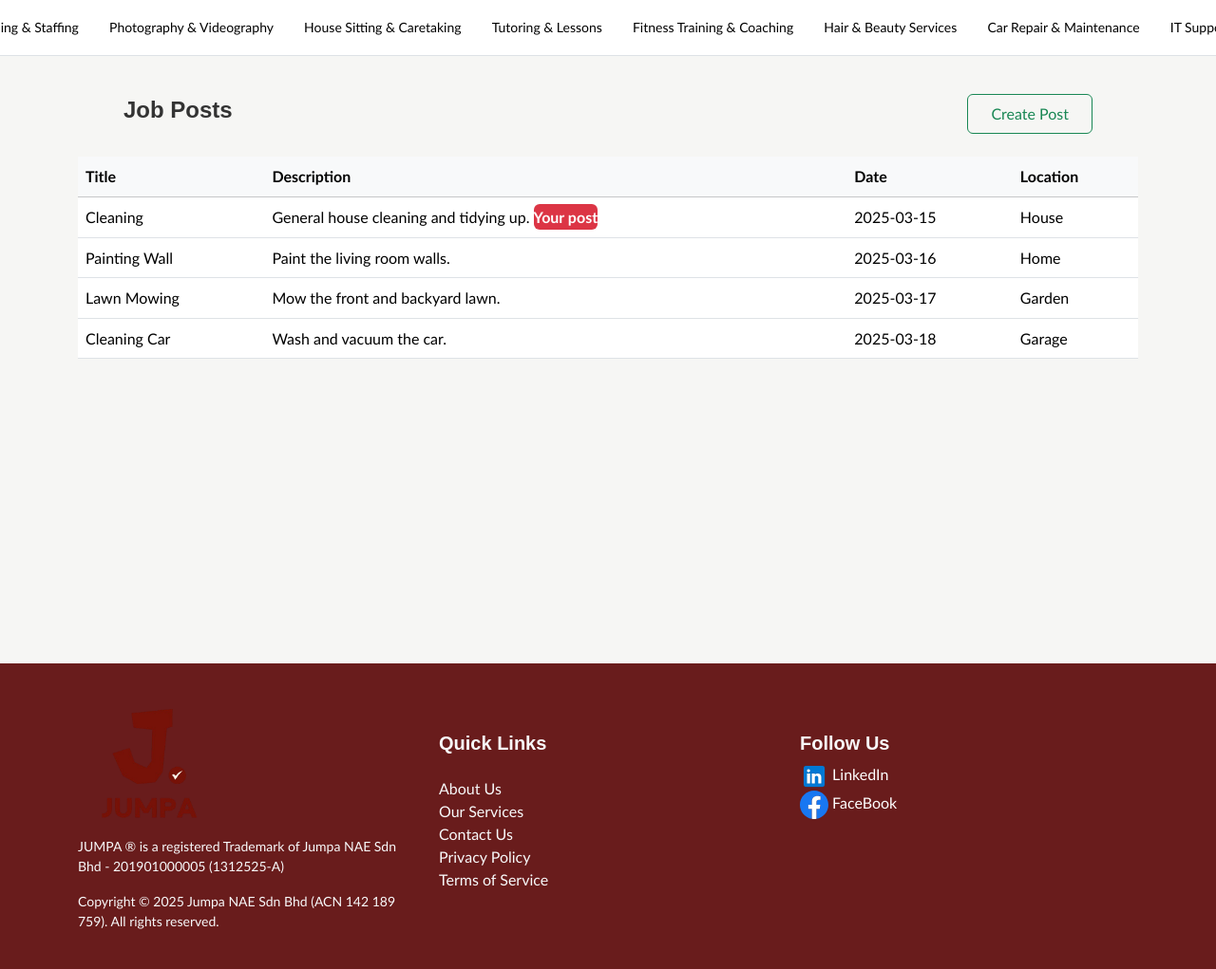
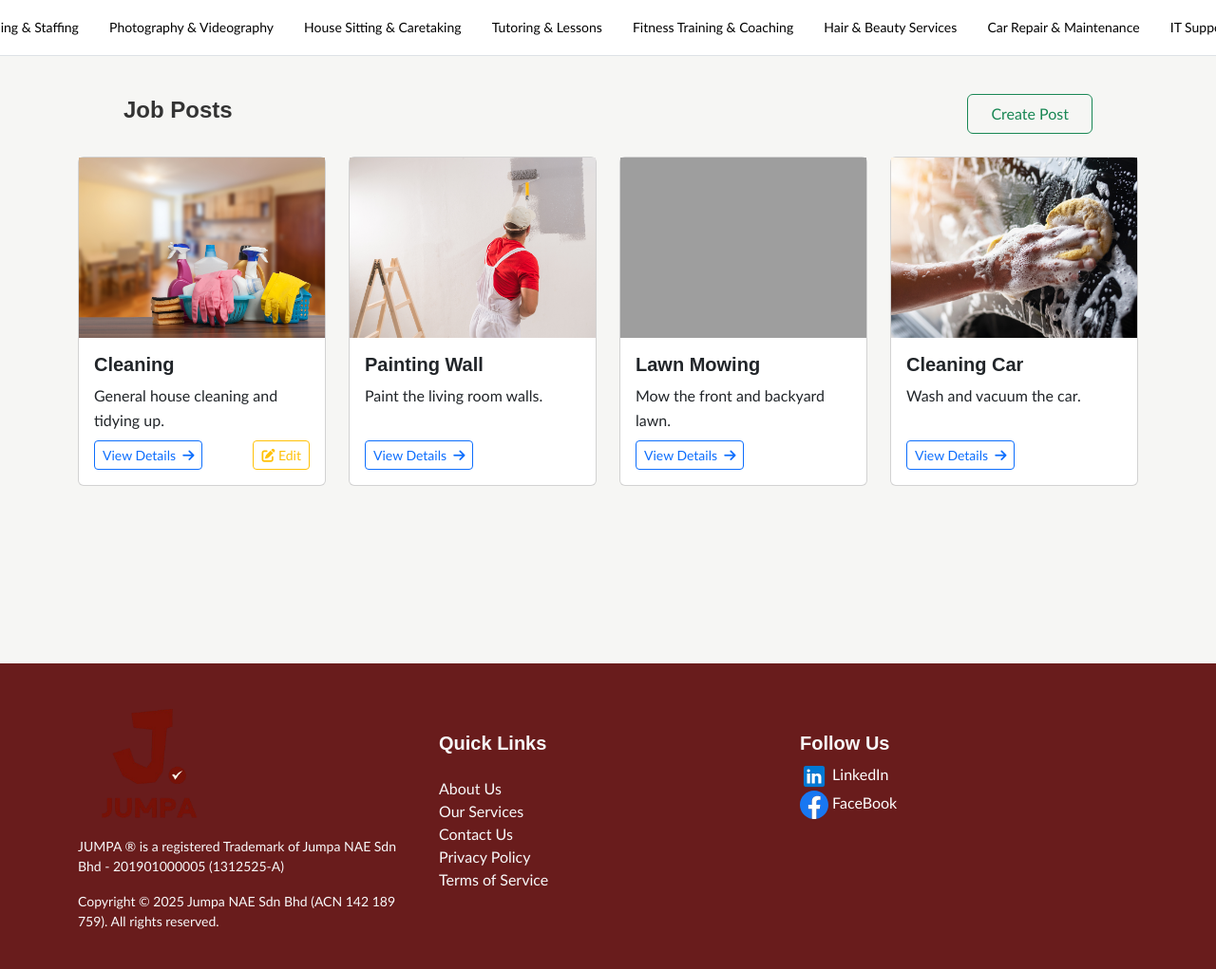
Before and after one commit to Gunslingahhh/JUMPA, a PHP site: page /php/jobboard.php in a window 1280 px wide. Shown: the part 78-1099 px from the top of the page at 95% size. Run offline with PHP 8.4, Linux system fonts and the light colour scheme; the visitor is signed in with stand-in values (Sample User, id 1); data that the repository does not hold is empty; grey boxes are pictures that could not be loaded.

Commit message:
Change list view to box view

```diff
--- a/php/jobboard.php
+++ b/php/jobboard.php
@@ -68,24 +68,9 @@ include "connection.php";
 
                 <!-- Tab Content -->
                 <div class="tab-content" id="JobsTabsContent">
-                    <!-- Priority Tab -->
-                    <div class="tab-pane fade show active mb-3" id="priority" role="tabpanel"
-                        aria-labelledby="priority-tab">
-                        <div class="table-responsive">
-                            <table class="table table-hover priority-Jobs-table">
-                                <thead class="table-light">
-                                    <tr>
-                                        <th>Title</th>
-                                        <th>Description</th>
-                                        <th>Date</th>
-                                        <th>Location</th>
-                                    </tr>
-                                </thead>
-                                <tbody>
+                    <div class="row">
                         <?php
-                                    $detail_check = $conn->prepare("SELECT t.*
-                                                                    FROM task t
-                                                                    WHERE t.task_status=0;");
+                        $detail_check = $conn->prepare("SELECT t.* FROM task t WHERE t.task_status=0;");
                         $detail_check->execute();
                         $detail_result = $detail_check->get_result();
 
@@ -96,17 +81,26 @@ include "connection.php";
                             } else {
                                 $taskOwner = "";
                             }
-                                        echo "<tr onclick='window.location.href = \"jobboard_detail.php?task_id=" . $user_row['task_id'] . "\"' style='cursor: pointer;'>";
-                                        echo "<td>" . htmlspecialchars($user_row['task_title']) . "</td>";
-                                        echo "<td>" . htmlspecialchars($user_row['task_description']) . " " . "<span class='bg-danger text-white py-1 rounded fw-bold'>" . $taskOwner . "</span>" . "</td>";
-                                        echo "<td>" . htmlspecialchars($user_row['task_date']) . "</td>";
-                                        echo "<td>" . htmlspecialchars($user_row['task_location']) . "</td>";
-                                        echo "</tr>";
+                            echo '<div class="col-xs-12 col-md-4 col-lg-3 pb-3">';
+                            echo '    <div class="card h-100">'; // h-100 to ensure equal height inside grid
+                            echo '        <div class="w-100" style="height: 190px; background-image: url(\'' . htmlspecialchars($user_row['task_photo']) . '\'); background-size: cover; background-position: center; background-repeat: no-repeat;"></div>';
+                            echo '        <div class="card-body d-flex flex-column justify-content-between">';
+                            echo '            <div>';
+                            echo '                <h5 class="card-title truncate-multiline">' . htmlspecialchars($user_row['task_title']) . '</h5>';
+                            echo '                <p class="card-text truncate-multiline">' . htmlspecialchars($user_row['task_description']) . '</p>';
+                            echo '            </div>';
+                            echo '            <div class="d-flex justify-content-between align-items-center mt-2">';
+                            echo '                <a href="jobboard_detail.php?task_id=' . $user_row['task_id'] . '" class="btn btn-outline-primary btn-sm">View Details &nbsp;<i class="fas fa-arrow-right"></i></a>';
+                                if ($user_row['user_id'] == $_SESSION['user_id']) {
+                                    echo '<a href="editpost.php?task_id=' . $user_row['task_id'] . '" class="btn btn-outline-warning btn-sm"><i class="fas fa-edit"></i>&nbsp;Edit</a>';
+                                }
+                            echo '            </div>';
+                            echo '        </div>';
+                            echo '    </div>';
+                            echo '</div>';
+
                         }
                         ?>
-                                </tbody>
-                            </table>
-                        </div>
                     </div>
                 </div>
             </div>
```
Lines whose indentation alone changed are shown as unchanged.
